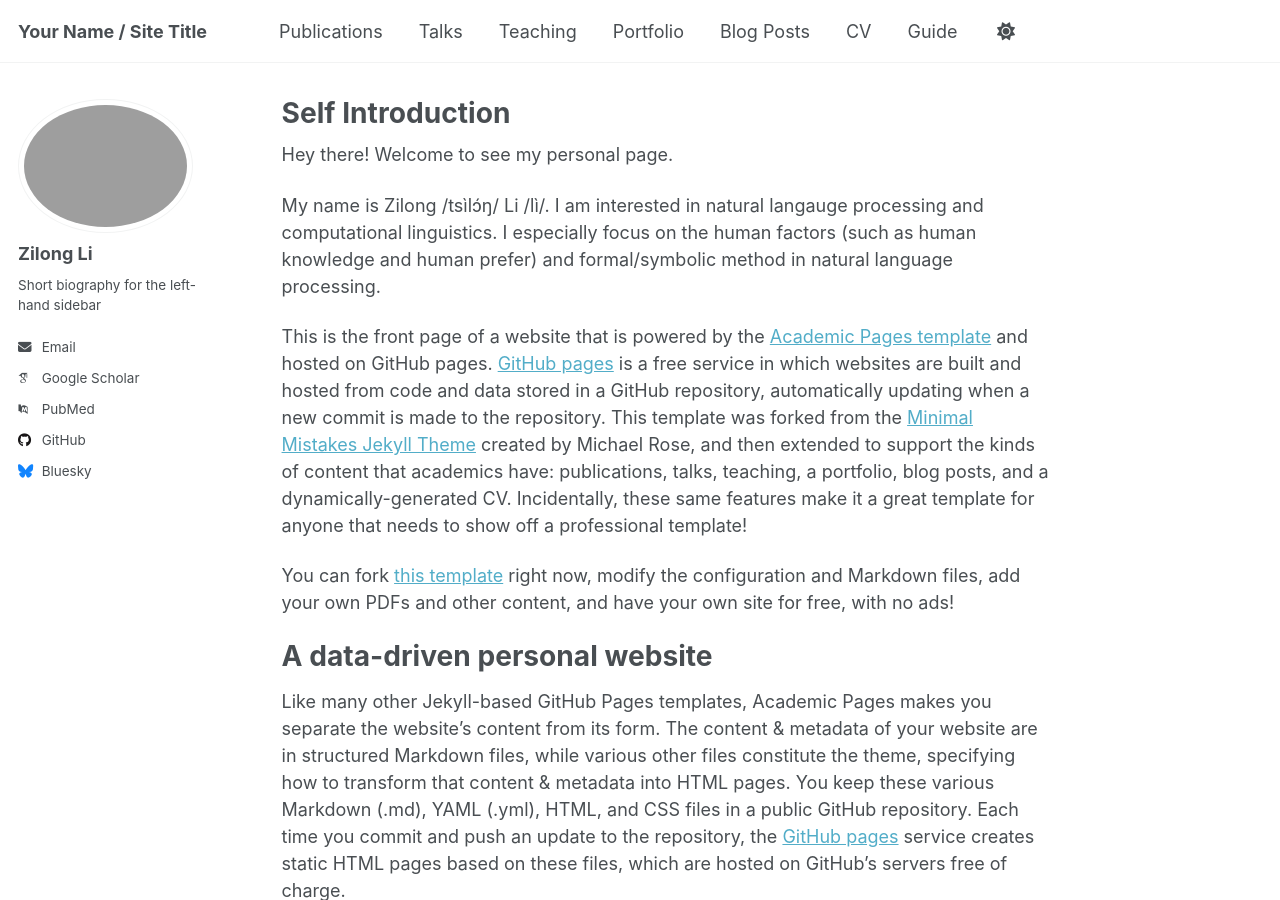
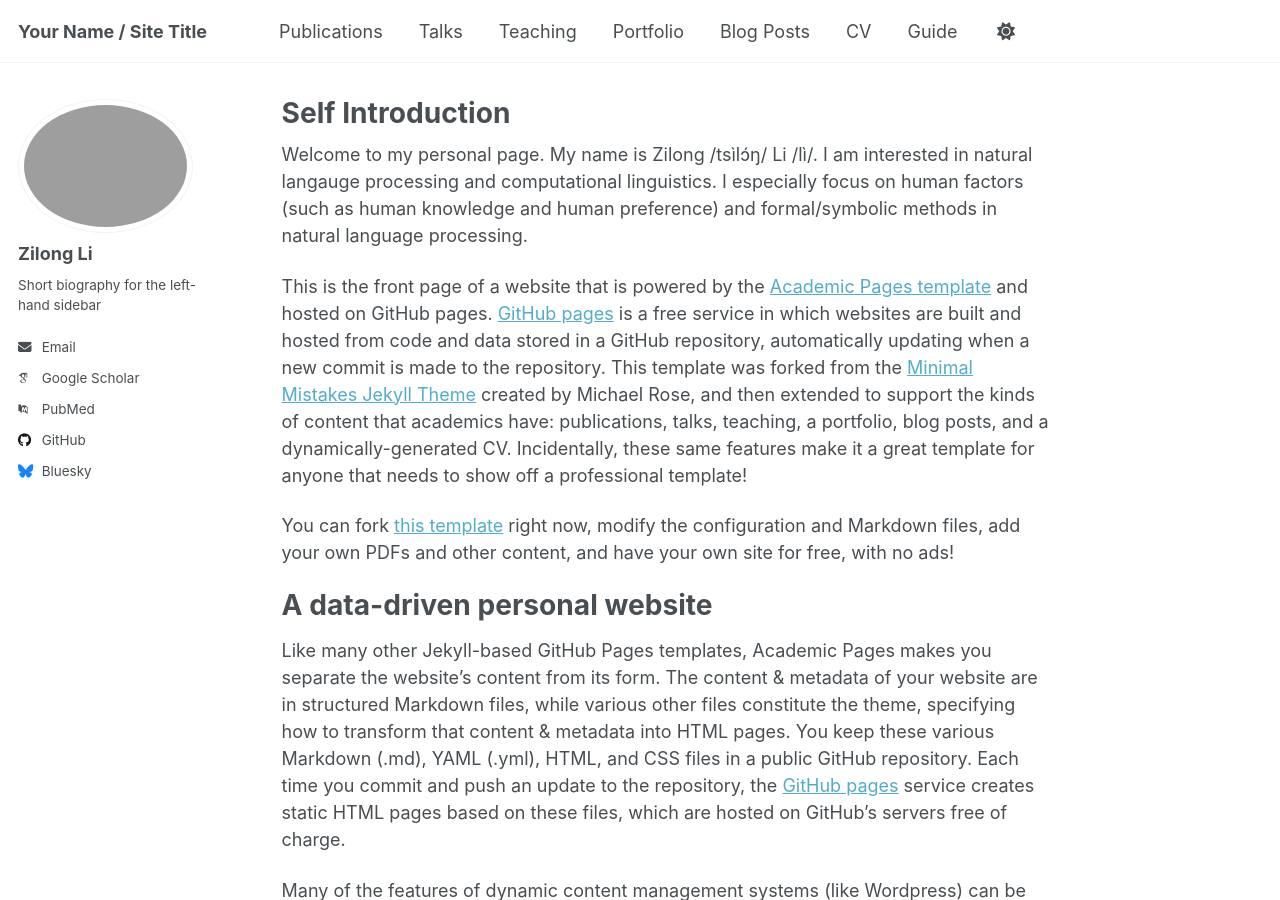
Before and after one commit to shiryusann/shiryusann.github.io, a Jekyll site: the page built from _pages/about.md, in a window 1280 px wide and 900 px high. Built offline with Jekyll 4.4.1, drawn with Linux system fonts in a browser that asks for light colours; some web fonts are replaced; a script that is not in the unit is left out.

Commit message:
Update about.md

```diff
--- a/_pages/about.md
+++ b/_pages/about.md
@@ -7,9 +7,7 @@ redirect_from:
   - /about.html
 ---
 
-Hey there! Welcome to see my personal page.
-
-My name is Zilong /tsìlɔ́ŋ/ Li /lì/. I am interested in natural langauge processing and computational linguistics. I especially focus on the human factors (such as human knowledge and human prefer) and formal/symbolic method in natural language processing.
+Welcome to my personal page. My name is Zilong /tsìlɔ́ŋ/ Li /lì/. I am interested in natural langauge processing and computational linguistics. I especially focus on human factors (such as human knowledge and human preference) and formal/symbolic methods in natural language processing.
 
 This is the front page of a website that is powered by the [Academic Pages template](https://github.com/academicpages/academicpages.github.io) and hosted on GitHub pages. [GitHub pages](https://pages.github.com) is a free service in which websites are built and hosted from code and data stored in a GitHub repository, automatically updating when a new commit is made to the repository. This template was forked from the [Minimal Mistakes Jekyll Theme](https://mmistakes.github.io/minimal-mistakes/) created by Michael Rose, and then extended to support the kinds of content that academics have: publications, talks, teaching, a portfolio, blog posts, and a dynamically-generated CV. Incidentally, these same features make it a great template for anyone that needs to show off a professional template!
 
```
